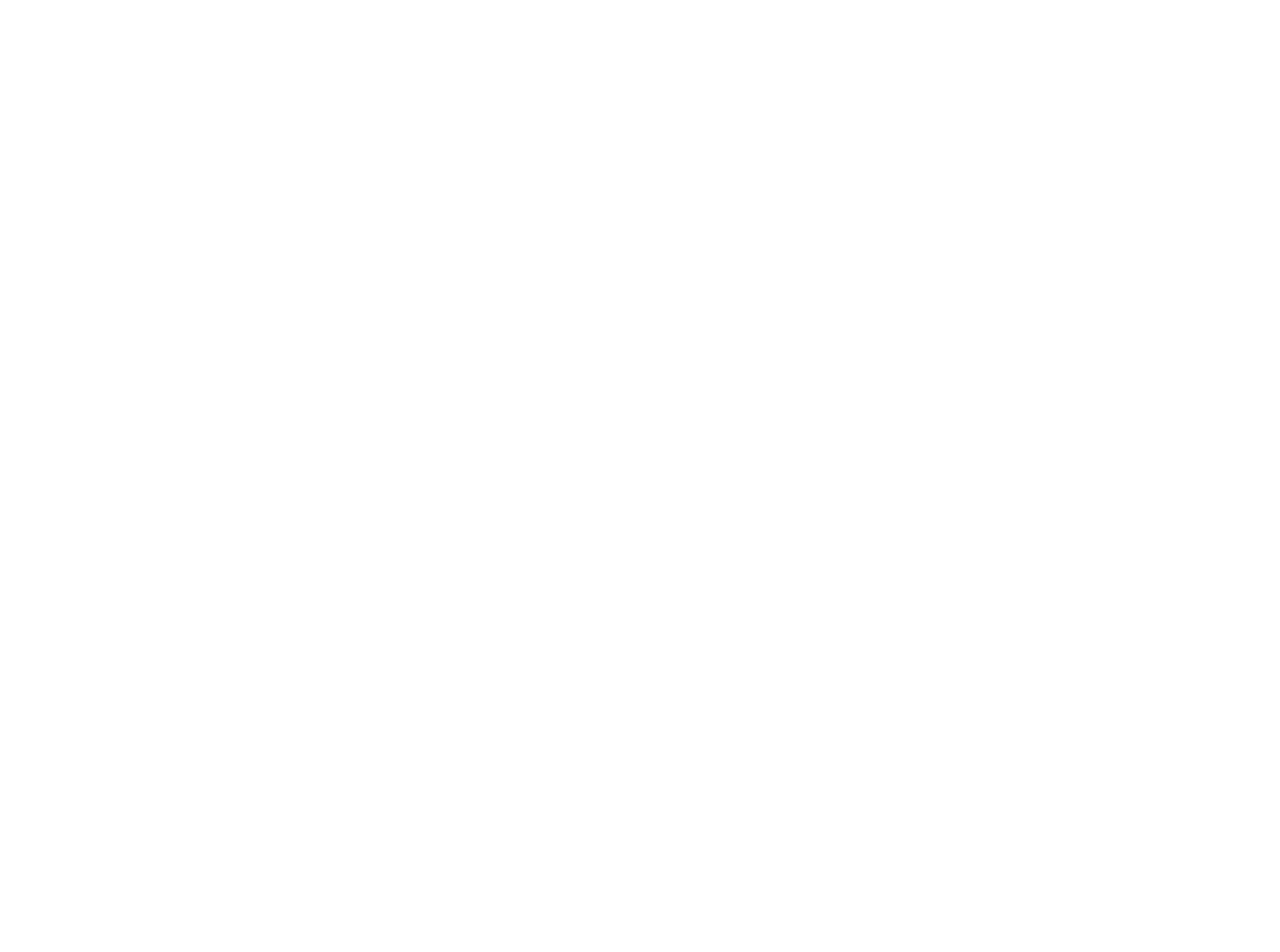
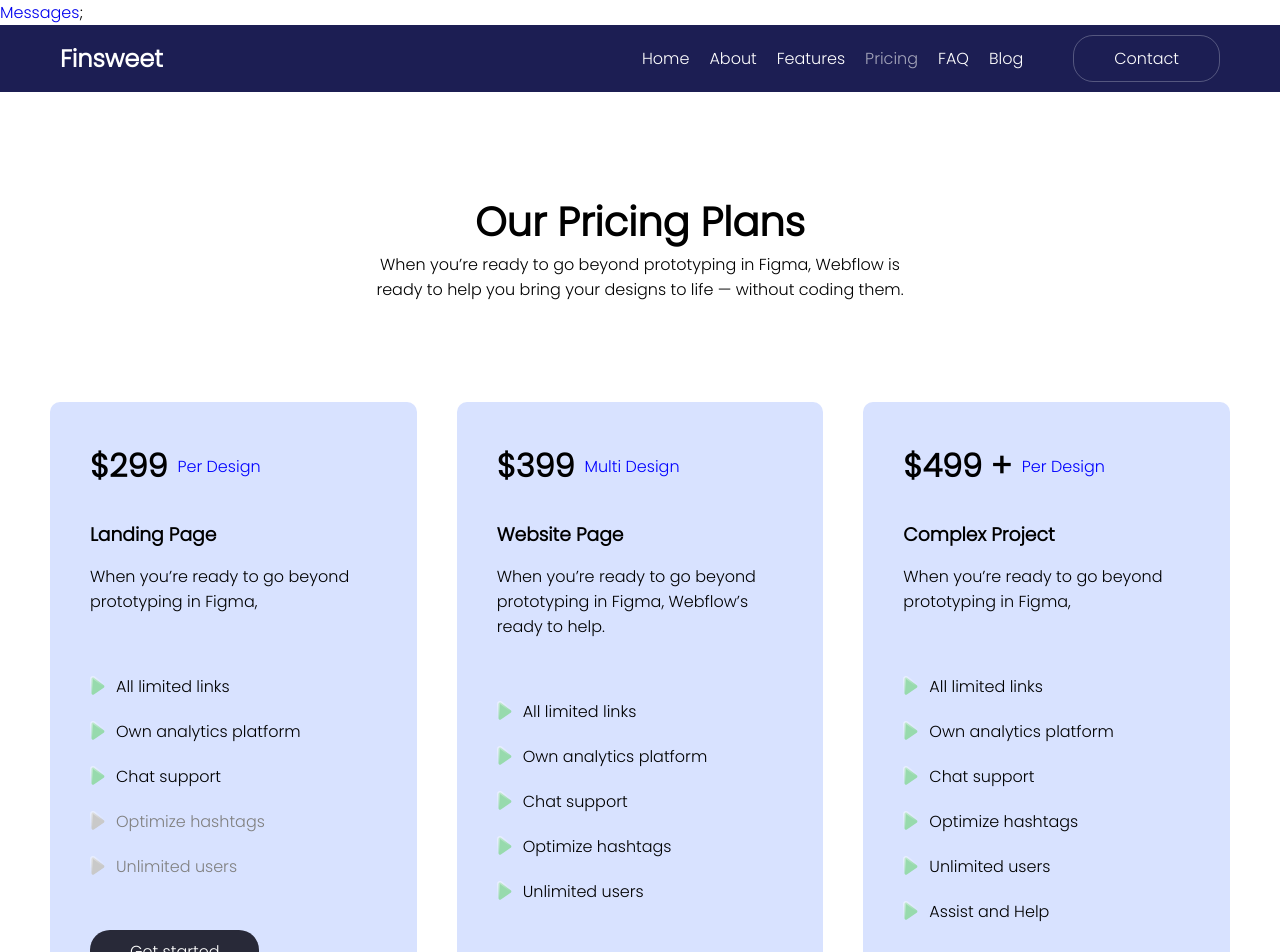
Before and after one commit to Shakhmurad7/finsweet, a React (Vite) app: page /Pricing in a window 1280 px wide. Before the commit this address had no page. Shown: the top 952 px of the page. Before the commit the page ends 800 px from the top, so only its background shows below. Built offline with nearby package versions, Linux system fonts and the light colour scheme.

Commit message:
add Pricingpage

```diff
--- a/src/App.jsx
+++ b/src/App.jsx
@@ -3,6 +3,7 @@
 import About from "./NavbarMetodlar/AboutPage/About"
 import Contact from "./NavbarMetodlar/ContactPage/Contact"
 import Features from "./NavbarMetodlar/Features/Features"
+import Pricing from "./NavbarMetodlar/Pricing/Pricing"
 
 
 
@@ -14,6 +15,7 @@
         <Route path="/Contact" element={<Contact/>}/>
         <Route path="/About" element={<About/>}/>
         <Route path="/Features" element={<Features/>}/>
+        <Route path="/Pricing" element={<Pricing/>}/>
       </Routes>
     </>
   )
--- /dev/null
+++ b/src/NavbarMetodlar/Pricing/Pricing.jsx
@@ -0,0 +1,163 @@
+import React from 'react'
+import PageContainer from '../../PageContainer'
+import style from './Pricing.module.css'
+import Accardion from '../HomePage/Accardion'
+
+function Pricing() {
+  return (
+    <PageContainer>
+        <section>
+            <div className={style['section-top-text']}>
+                <h2>Our Pricing Plans</h2>
+                <p>When you’re ready to go beyond prototyping in Figma, Webflow is ready to help you bring your designs to life — without coding them.</p>
+            </div>
+
+<div className="Big-container">
+
+            <div className={style["section-container"]}>
+                <div className={style["sectino-block"]}>
+                    <div className={style["section-row-text"]}>
+                        <h2>$299</h2>
+                        <p>Per Design</p>
+                    </div>
+                    <div className={style["section-text-center"]}>
+                        <h3>Landing Page </h3>
+                        <p>When you’re ready to go beyond prototyping in Figma, </p>
+                    </div>
+                    <div className={style["section-end-container"]}>
+                        <div className={style["section-end-text"]}>
+                            <img src={"./img/Pointer.svg"}/>
+                            <p>All limited links</p>
+                        </div>
+                        <div className={style["section-end-text"]}>
+                            <img src={"./img/Pointer.svg"}/>
+                            <p>Own analytics platform</p>
+                        </div>
+                        <div className={style["section-end-text"]}>
+                            <img src={"./img/Pointer.svg"}/>
+                            <p>Chat support</p>
+                        </div>
+                        <div className={style["section-end-text"]}>
+                            <img className={style["img-color"]} src={"./img/Pointer.svg"}/>
+                            <p className={style["p-color"]}>Optimize hashtags</p>
+                        </div>
+                        <div className={style["section-end-text"]}>
+                            <img className={style["img-color"]} src={"./img/Pointer.svg"}/>
+                            <p className={style["p-color"]}>Unlimited users</p>
+                        </div>
+                    </div>
+
+                <div className={style["section-a-tag"]}>
+                    <a href="">
+                     Get started
+                    </a>
+                </div>
+                </div>
+
+
+                <div className={style["sectino-block"]}>
+                    <div className={style["section-row-text"]}>
+                        <h2>$399</h2>
+                        <p>Multi Design</p>
+                    </div>
+                    <div className={style["section-text-center"]}>
+                        <h3>Website Page </h3>
+                        <p>When you’re ready to go beyond prototyping in Figma, Webflow’s ready to help. </p>
+                    </div>
+                    <div className={style["section-end-container"]}>
+                        <div className={style["section-end-text"]}>
+                            <img src={"./img/Pointer.svg"}/>
+                            <p>All limited links</p>
+                        </div>
+                        <div className={style["section-end-text"]}>
+                            <img src={"./img/Pointer.svg"}/>
+                            <p>Own analytics platform</p>
+                        </div>
+                        <div className={style["section-end-text"]}>
+                            <img src={"./img/Pointer.svg"}/>
+                            <p>Chat support</p>
+                        </div>
+                        <div className={style["section-end-text"]}>
+                            <img src={"./img/Pointer.svg"}/>
+                            <p>Optimize hashtags</p>
+                        </div>
+                        <div className={style["section-end-text"]}>
+                            <img src={"./img/Pointer.svg"}/>
+                            <p>Unlimited users</p>
+                        </div>
+                    </div>
+
+                <div className={style["section-a-tag"]}>
+                    <a href="">
+                     Get started
+                    </a>
+                </div>
+                </div>
+
+
+                <div className={style["sectino-block"]}>
+                    <div className={style["section-row-text"]}>
+                        <h2>$499 +</h2>
+                        <p>Per Design</p>
+                    </div>
+                    <div className={style["section-text-center"]}>
+                        <h3>Complex Project </h3>
+                        <p>When you’re ready to go beyond prototyping in Figma,  </p>
+                    </div>
+                    <div className={style["section-end-container"]}>
+                        <div className={style["section-end-text"]}>
+                            <img src={"./img/Pointer.svg"}/>
+                            <p>All limited links</p>
+                        </div>
+                        <div className={style["section-end-text"]}>
+                            <img src={"./img/Pointer.svg"}/>
+                            <p>Own analytics platform</p>
+                        </div>
+                        <div className={style["section-end-text"]}>
+                            <img src={"./img/Pointer.svg"}/>
+                            <p>Chat support</p>
+                        </div>
+                        <div className={style["section-end-text"]}>
+                            <img src={"./img/Pointer.svg"}/>
+                            <p>Optimize hashtags</p>
+                        </div>
+                        <div className={style["section-end-text"]}>
+                            <img src={"./img/Pointer.svg"}/>
+                            <p>Unlimited users</p>
+                        </div>
+                        <div className={style["section-end-text"]}>
+                            <img src={"./img/Pointer.svg"}/>
+                            <p>Assist and Help</p>
+                        </div>
+                    </div>
+
+                <div className={style["section-a-tag"]}>
+                    <a href="">
+                     Get started
+                    </a>
+                </div>
+                </div>
+            </div>
+</div>
+<div/>
+        </section>
+
+
+    {/* -----accardion----- */}
+    <div className="Big-container">
+    <div className="accardion-container">
+            <div className="accardion-left">
+              <h2>Frequently asked questions</h2>
+              <p>Contact us for more info</p>
+            </div>
+            <div className="accardion-right">
+              <Accardion />
+            </div>
+    </div>
+    </div>
+
+    </PageContainer>
+  )
+}
+
+export default Pricing
--- /dev/null
+++ b/src/NavbarMetodlar/Pricing/Pricing.module.css
@@ -0,0 +1,101 @@
+body{
+    padding: 0;
+    margin: 0;
+}
+*{
+    padding: 0;
+    margin: 0;
+    box-sizing: border-box;
+     font-family: "Poppins", sans-serif;
+}
+.section-top-text{
+    padding: 100px 0 50px 0;
+    justify-content: center;
+    align-items: center;
+    flex-direction: column;
+    display: flex;
+    text-align: center;
+}
+.section-top-text p{
+    width: 100%;
+    max-width: 550px;
+}
+.section-top-text h2{
+    font-size: 2.5rem;
+}
+.section-container{
+    display: flex;
+    gap: 40px;
+    justify-content: space-between;
+    padding: 50px 0;
+}
+.sectino-block{
+    transition: .2s;
+
+    border-radius: 10px;
+    display: flex;
+    flex-direction: column;
+    gap: 30px;
+    width: 100%;
+    max-width: 400px;
+    height: auto;
+    padding: 40px;
+    background-color:
+    #d8e2ff;
+}
+.sectino-block:hover{
+    background-color: #1C1E53;
+    color: white;
+}
+.sectino-block:hover .section-a-tag a{
+    background-color:
+    #FCD980;
+    color: black;
+}
+.sectino-block:hover .section-row-text p{
+    color: #FCD980;
+}
+.img-color{
+    filter: grayscale(100%);
+    -webkit-filter: grayscale(100%);
+}
+.p-color{
+    color: gray;
+}
+
+
+.section-row-text{
+    display: flex;
+    align-items: center;
+    gap: 10px;
+}
+.section-row-text h2{
+    font-size: 2rem;
+    font-weight: 900;
+}
+.section-row-text p{
+    color: blue;
+}
+.section-text-center{
+    display: flex;
+    flex-direction: column;
+    gap: 15px;
+}
+.section-end-container{
+    padding: 30px 0;
+    display: flex;
+    flex-direction: column;
+    gap: 20px;
+}
+.section-end-text{
+    display: flex;
+    align-items: center;
+    gap: 10px;
+}
+.section-a-tag a{
+    padding: 10px 40px;
+    border-radius: 20px;
+    background-color:
+    #282938;
+    color: white;
+}
--- a/src/Pages/Header.jsx
+++ b/src/Pages/Header.jsx
@@ -28,7 +28,7 @@
                             <NavLink to={'/'}><li>Home</li></NavLink>
                             <NavLink to={'/About'}><li>About</li></NavLink>
                             <NavLink to={'/Features'}><li>Features</li></NavLink>
-                            <NavLink to={'/'}><li>Pricing</li></NavLink>
+                            <NavLink to={'/Pricing'}><li>Pricing</li></NavLink>
                             <NavLink to={'/'}><li>FAQ</li></NavLink>
                             <NavLink to={'/'}><li>Blog</li></NavLink>
                         </ul>
```
Also changed, not shown: public/img/Pointer.svg (added).
